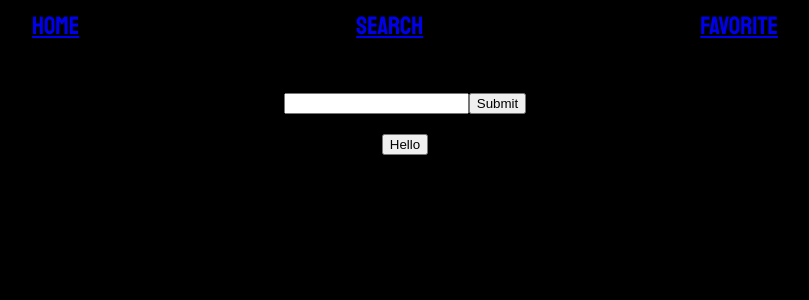
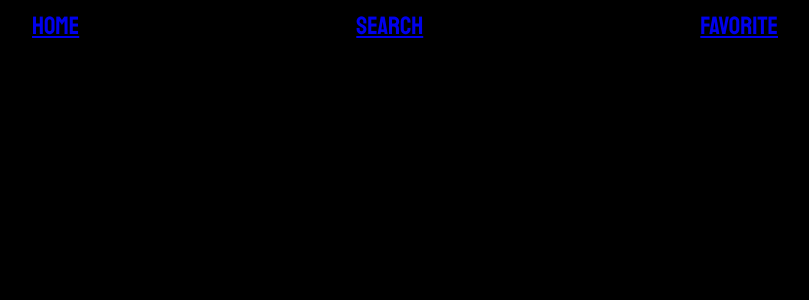
Before and after one commit to mon33k/giphy-app, a React (Create React App) app in the folder frontend/client/: page /search in a window 1280 px wide. Shown: the top 300 px of the page, without its empty margins (235-1044 px from the left). Built offline with nearby package versions, Linux system fonts and the light colour scheme.

Commit message:
changed the way components are passing props and where the api functions will be for each component

```diff
--- a/frontend/client/src/App.js
+++ b/frontend/client/src/App.js
@@ -2,8 +2,7 @@ import React, { Component } from 'react';
 import { Link, Route, Switch } from "react-router-dom";
 import './stylesheets/App.css';
 import Home from './components/Home';
-import Search from './components/Search';
-import Favorite from './components/Favorite';
+import GiphyGifs from './components/GiphyGifs';
 
 class App extends Component {
   state = {
@@ -21,15 +20,14 @@ class App extends Component {
         <nav className='nav-bar'>
           <li><Link to="/">Home</Link></li>
           {"  "}
-          <li><Link to="/Search">Search</Link></li>
+          <li><Link to="/giphy/search">Search</Link></li>
           {"  "}
-          <li><Link to="/favorite">Favorite</Link></li>
+          <li><Link to="/giphy/favorite">Favorite</Link></li>
         </nav>
 
         <Switch>
           <Route exact path="/" component={Home} />
-          <Route path='/search' render={() => <Search test={this.myMethod}/>}/>
-          <Route path='/favorite/:id' component={Favorite}/>
+          <Route path='/giphy/search' component={GiphyGifs} />
         </Switch>
       </div>
     );
@@ -37,3 +35,6 @@ class App extends Component {
 }
 
 export default App;
+
+{/* <Route path='/giphy/search' render={() => <Search test={this.myMethod}/>}/>
+<Route path='/favorite/:id' component={Favorite}/> */}
--- /dev/null
+++ b/frontend/client/src/components/GiphyGifs.js
@@ -0,0 +1,32 @@
+import React, {Component} from 'react';
+import {Link, Route, Switch, Redirect } from 'react-router-dom';
+import Favorite from './Favorite';
+import RandomGif from './RandomGif';
+const axios = require('axios');
+
+
+class GiphyGifs extends Component {
+    constructor() {
+        super()
+        this.state = {
+            favorites: []
+        }
+    }
+
+    // randomGif = () => {
+    //     return (
+
+    //     )
+    // }
+
+
+    render() {
+        return(
+            <div>
+
+            </div>
+        )
+    }
+}
+
+export default GiphyGifs;
--- /dev/null
+++ b/frontend/client/src/components/RandomGif.js
@@ -0,0 +1,21 @@
+import React, {Component} from 'react';
+const axios = require('axios');
+
+class RandomGif extends Component {
+    constructor() {
+        super()
+        this.state = {
+
+        }
+    }
+
+    return() {
+        return(
+            <div>
+
+            </div>
+        )
+    }
+}
+
+export default RandomGif;
--- a/frontend/client/src/components/Search.js
+++ b/frontend/client/src/components/Search.js
@@ -1,92 +1,92 @@
-import React, { Component } from 'react';
-import { Link, Route, Switch, Redirect } from 'react-router-dom';
-import '../stylesheets/Search.css'
-import Favorite from './Favorite';
-// import Favorite from './Favorite'
-const axios = require('axios');
+// import React, { Component } from 'react';
+// import { Link, Route, Switch, Redirect } from 'react-router-dom';
+// import '../stylesheets/Search.css'
+// import Favorite from './Favorite';
+// // import Favorite from './Favorite'
+// const axios = require('axios');
 
-class Search extends Component {
-    constructor(props) {
-        super(props)
-        this.state = {
-            searchedText: '',
-            url: [],
-            imageClicked: [],
-            selectedGif: ''
-        }
-    }
+// class Search extends Component {
+//     constructor(props) {
+//         super(props)
+//         this.state = {
+//             searchedText: '',
+//             url: [],
+//             imageClicked: [],
+//             selectedGif: ''
+//         }
+//     }
 
-    handleTextInput = (e) => {
-        this.setState({
-            searchedText: e.target.value
-        })
-    }
+//     handleTextInput = (e) => {
+//         this.setState({
+//             searchedText: e.target.value
+//         })
+//     }
 
-    handleSubmitText = (e) => {
-        e.preventDefault();
+//     handleSubmitText = (e) => {
+//         e.preventDefault();
 
-        axios.get(`https://api.giphy.com/v1/gifs/search?api_key=EP6eZCjJPRD44EqfaWEqTQfR5XC7antV&q=${this.state.searchedText}&limit=25&offset=0&rating=G&lang=en`)
-            .then((response) => {
-                response.data.data.forEach((e) => {
-                    // if(this.state.url.length >= 25) {
-                    //     count
-                    // }
-                    this.setState({
-                        url: [...this.state.url, { url: e.images.original.url, id: e.id, title: e.title }]
-                    })
-                })
-            })
-            .catch((error) => {
-                console.log(error)
-            })
-    }
+//         axios.get(`https://api.giphy.com/v1/gifs/search?api_key=EP6eZCjJPRD44EqfaWEqTQfR5XC7antV&q=${this.state.searchedText}&limit=25&offset=0&rating=G&lang=en`)
+//             .then((response) => {
+//                 response.data.data.forEach((e) => {
+//                     // if(this.state.url.length >= 25) {
+//                     //     count
+//                     // }
+//                     this.setState({
+//                         url: [...this.state.url, { url: e.images.original.url, id: e.id, title: e.title }]
+//                     })
+//                 })
+//             })
+//             .catch((error) => {
+//                 console.log(error)
+//             })
+//     }
 
-    handleClickImage = (e) => {
-        let imageClicked = []
-        let url = `favorite/${e.target.id}`
-        this.setState({ selectedGif: url })
+//     handleClickImage = (e) => {
+//         let imageClicked = []
+//         let url = `favorite/${e.target.id}`
+//         this.setState({ selectedGif: url })
 
-        // this.setState({
-        //     imageClicked: [...this.state.imageClicked, { url: e.target.src, alt: e.target.alt, key: e.target.id }]
-        // })
-    }
+//         // this.setState({
+//         //     imageClicked: [...this.state.imageClicked, { url: e.target.src, alt: e.target.alt, key: e.target.id }]
+//         // })
+//     }
 
-    render() {
-        const { imageClicked, selectedGif } = this.state
-        // if(selectedGif){
-        //     return (<Redirect to={selectedGif}/>)
-        // }
-        console.log(this.props)
-        return (
-            <div className='search-container'>
-                <div className='input-container'>
-                    Search image
-                    <form onSubmit={this.handleSubmitText}>
-                        <label>
-                            <input value={this.state.searchedText} onChange={this.handleTextInput} />
-                        </label>
-                        <input type="submit" value="Submit" />
-                    </form>
-                </div>
-                <React.Fragment>
-                    <button onClick={() => this.props.test('Poop Lord')}>Hello</button>}
-                </React.Fragment>
-                <div className='search-img-container'>
-                    {this.state.url.map((e) => (
-                        <li className='img-item-container'><img onClick={this.handleClickImage} className='img-item' src={e.url} alt={e.title} id={e.id} key={e.id} /></li>
-                    ))}
-                </div>
-                {/* {imageClicked ? <Redirect to={`/favorite/${imageClicked.key}`} /> : ''} */}
-                {/* <Route exact path="/search" render={() => (
-                    imageClicked ? (
-                        <Redirect to={`/favorite/${imageClicked.key}`} component={imageClicked} />
-                    ) : (
-                            <Search />
-                        )
-                )} /> */}
-            </div>
-        )
-    }
-}
+//     render() {
+//         const { imageClicked, selectedGif } = this.state
+//         // if(selectedGif){
+//         //     return (<Redirect to={selectedGif}/>)
+//         // }
+//         console.log(this.props)
+//         return (
+//             <div className='search-container'>
+//                 <div className='input-container'>
+//                     Search image
+//                     <form onSubmit={this.handleSubmitText}>
+//                         <label>
+//                             <input value={this.state.searchedText} onChange={this.handleTextInput} />
+//                         </label>
+//                         <input type="submit" value="Submit" />
+//                     </form>
+//                 </div>
+//                 <React.Fragment>
+//                     <button onClick={() => this.props.test('Poop Lord')}>Hello</button>}
+//                 </React.Fragment>
+//                 <div className='search-img-container'>
+//                     {this.state.url.map((e) => (
+//                         <li className='img-item-container'><img onClick={this.handleClickImage} className='img-item' src={e.url} alt={e.title} id={e.id} key={e.id} /></li>
+//                     ))}
+//                 </div>
+//                 {/* {imageClicked ? <Redirect to={`/favorite/${imageClicked.key}`} /> : ''} */}
+//                 {/* <Route exact path="/search" render={() => (
+//                     imageClicked ? (
+//                         <Redirect to={`/favorite/${imageClicked.key}`} component={imageClicked} />
+//                     ) : (
+//                             <Search />
+//                         )
+//                 )} /> */}
+//             </div>
+//         )
+//     }
+// }
 
-export default Search;
+// export default Search;
```
Also changed, not shown: frontend/client/src/api/giphyAPI.js (added, +10 -0 lines).
